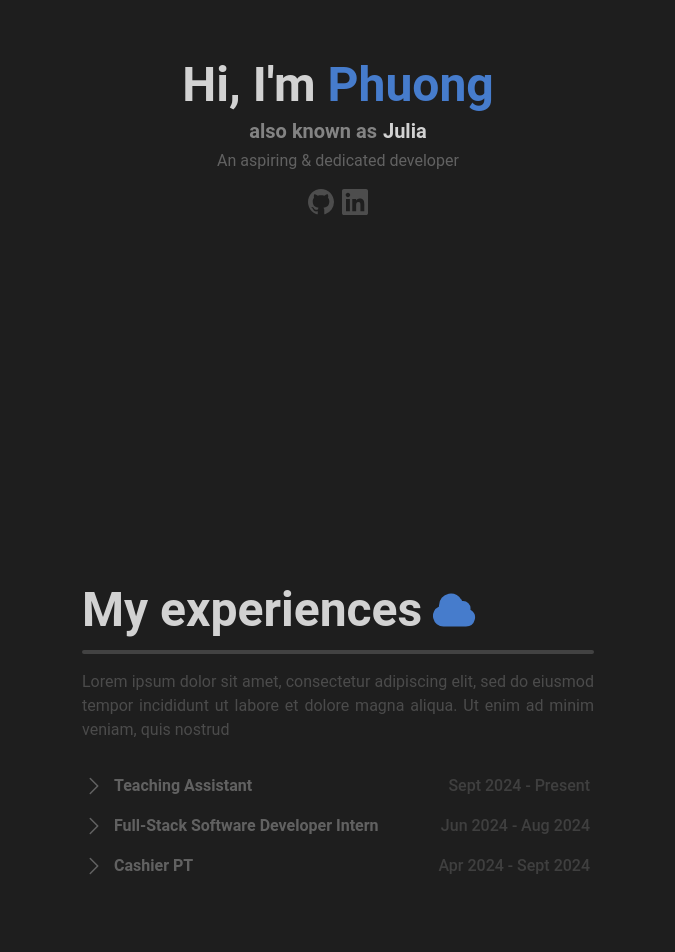
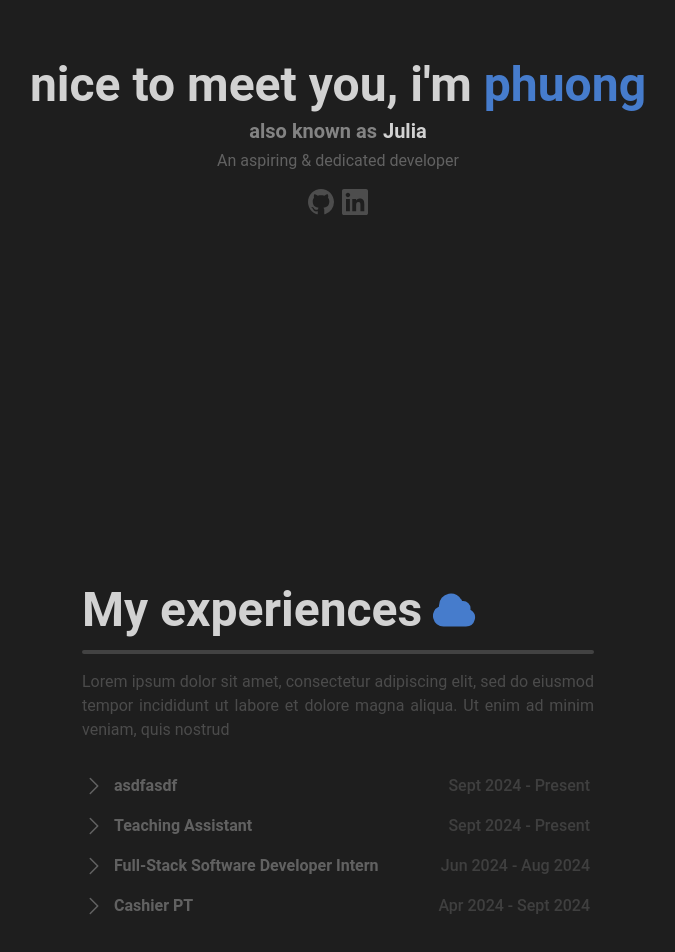
Before and after one commit to phuongwj/portfolio-101, a Next.js app: page / in a window 1280 px wide. Shown: the part 262-1214 px from the top of the page, without its empty margins (302-977 px from the left). Built offline with nearby package versions, Linux system fonts and the light colour scheme.

Commit message:
Wifi so bad, my local host ain't even responding to my changes

```diff
--- a/src/app/components/Header.jsx
+++ b/src/app/components/Header.jsx
@@ -10,14 +10,14 @@ export default function Header() {
         <main className="w-fit h-screen flex flex-col items-center justify-center text-white">
             <section className="flex flex-wrap font-bold text-5xl">
                 <h1 className="opacity-80">
-                    Hi, I'm
+                    nice to meet you, i'm
                 </h1>
                 <h1 className={
                     (isHover
                         ? "ml-3 text-white opacity-80 transition duration-500"
                         : "ml-3 text-mainC opacity-100 transition duration-500")}
                 >
-                    Phuong
+                    phuong
                 </h1>
             </section>
             <section className="flex flex-wrap font-bold text-xl mt-2">
--- a/src/local-json/experiences.json
+++ b/src/local-json/experiences.json
@@ -22,5 +22,13 @@
         "location": "Halifax, NS",
         "time": "Sept 2024 - Present",
         "info": "Following my successful Summer 2025 internship, I landed a Teaching Assistant role at my university, where I co-lead labs in a variety of courses to guide and assist students through their labs, and assignments, or any questions or concerns that they had."
+    },
+    {
+        "id": 4,
+        "title": "asdfasdf",
+        "org": "@ Dalhousie University",
+        "location": "Halifax, NS",
+        "time": "Sept 2024 - Present",
+        "info": "Following my successful Summer 2025 internship, I landed a Teaching Assistant role at my university, where I co-lead labs in a variety of courses to guide and assist students through their labs, and assignments, or any questions or concerns that they had."
     }
 ]
```
